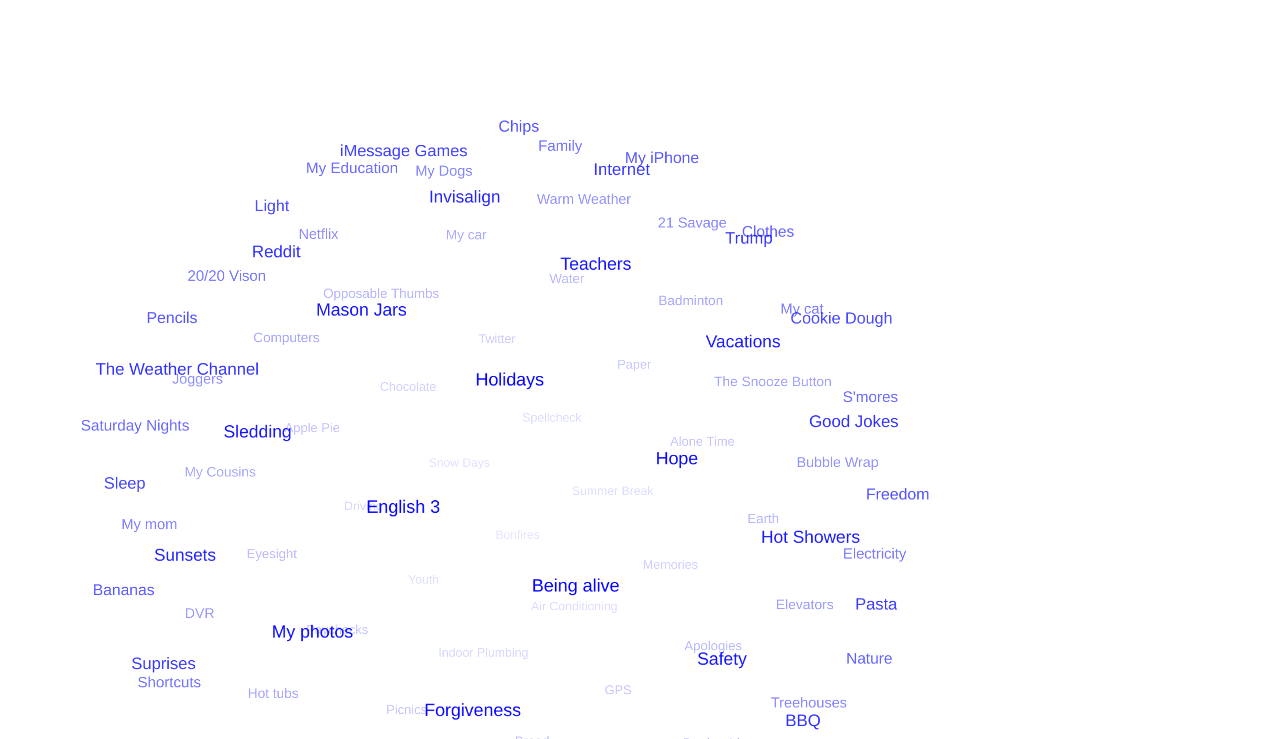
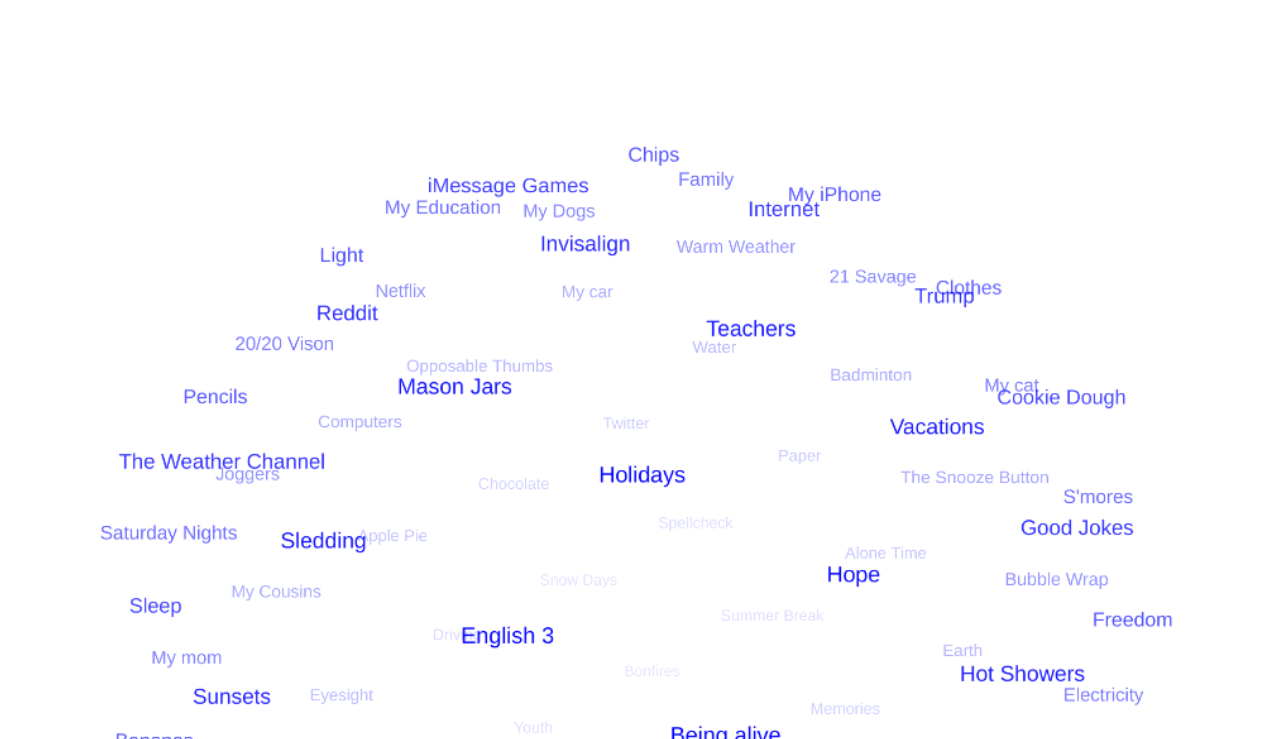
Before and after one commit to gzimbric/100things-project, a plain HTML site: page index.html in a window 1280 px wide. Shown: the part 61-800 px from the top of the page. Drawn offline with Linux system fonts and the light colour scheme.

Commit message:
Update stylesheet.css

```diff
--- a/stylesheet.css
+++ b/stylesheet.css
@@ -1,10 +1,10 @@
+#thankfulCanvasContainer canvas {
+    margin: 0 auto;
+    width: 100%;
+}
+
 #thankfulTitle {
     font-family: sans-serif;
     text-align: center;
     color: #00f;
 }
-
-#thankfulCanvasContainer {
-    margin: 0 auto;
-    width: 100%;
-}
```
